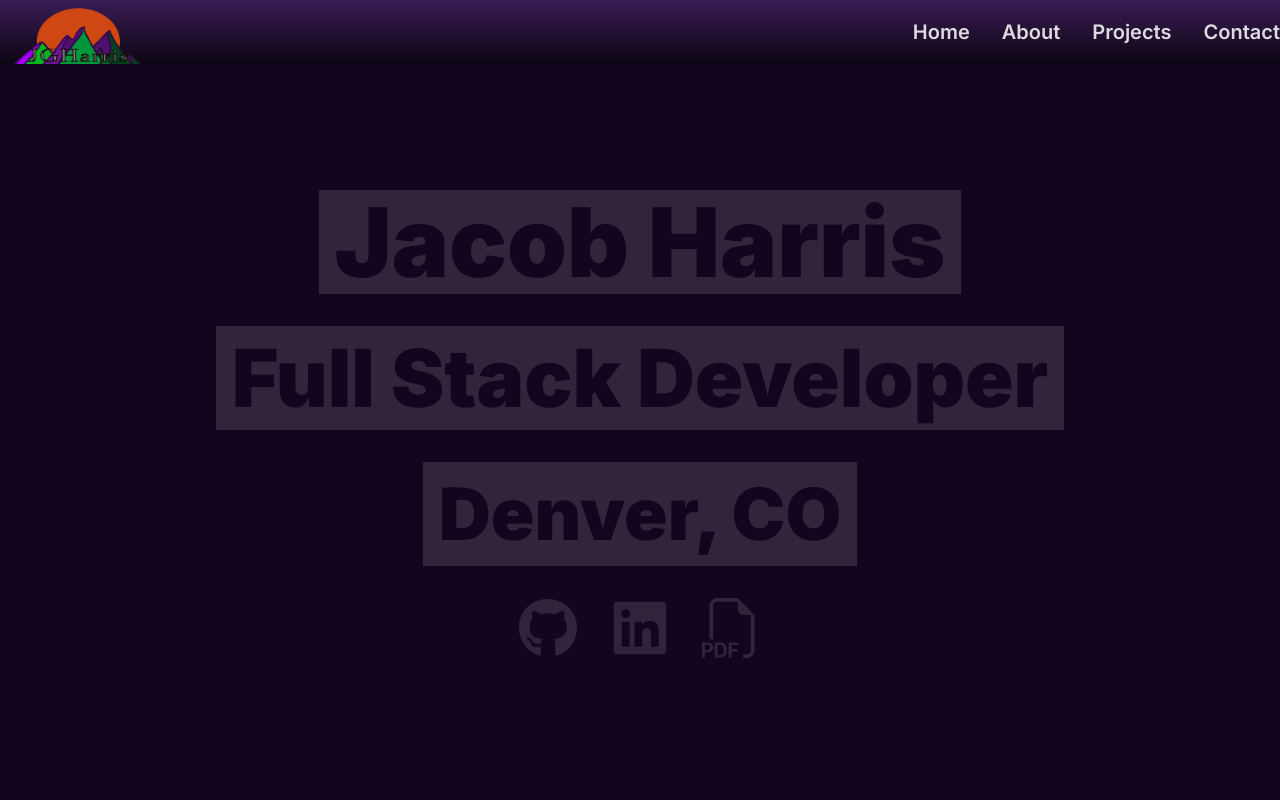
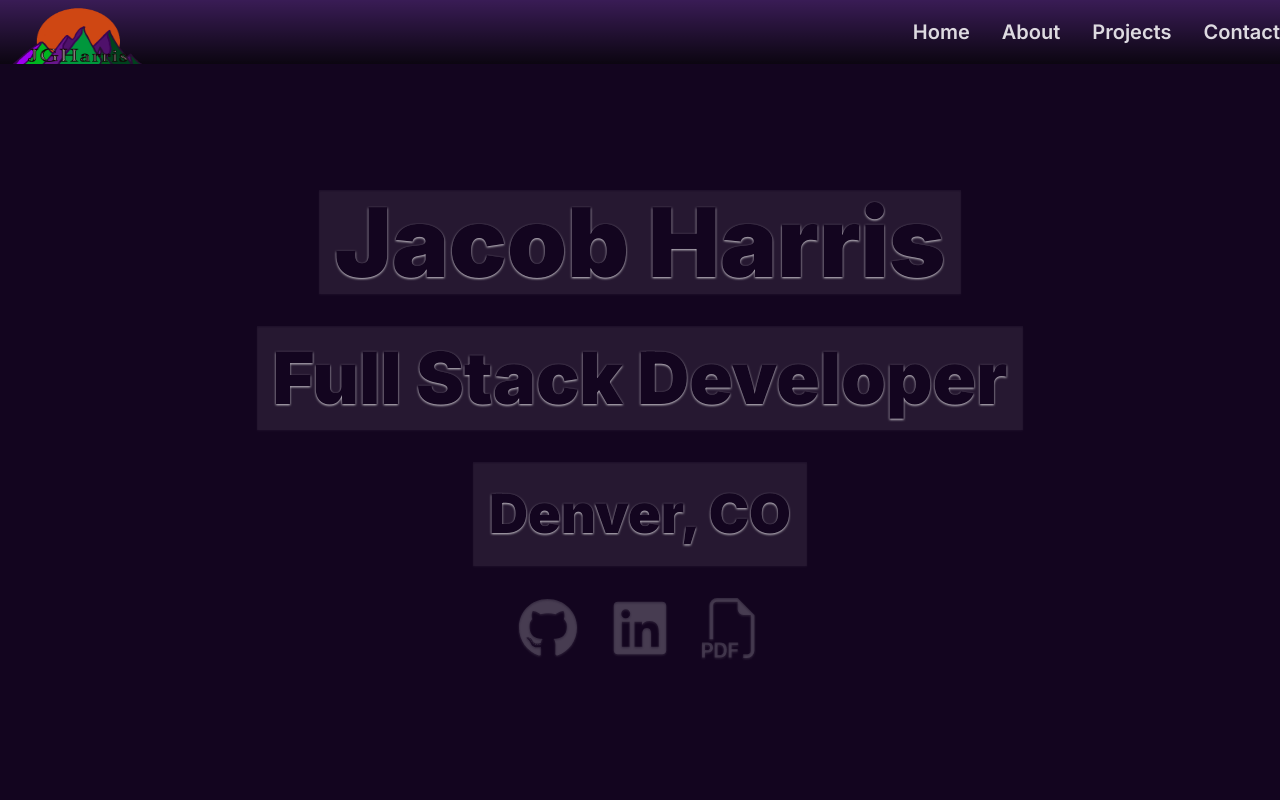
Before and after one commit to jgharris314/portfolio-02052024, a Next.js app: page / in a window 1280 px wide. Shown: the top 800 px of the page. Built offline with nearby package versions, Linux system fonts and the light colour scheme.

Commit message:
added styles to home and nav

```diff
--- a/app/components/Nav/Desktop.tsx
+++ b/app/components/Nav/Desktop.tsx
@@ -2,12 +2,11 @@ import Image from "next/image"
 import { v4 as uuidv4 } from "uuid"
 import logo from "../../assets/logo.png"
 import SectionContainer from "../SectionContainer"
-
 import { navOptions } from "./constants"
 
 export default function DesktopNav() {
   return (
-    <SectionContainer bgClasses="hidden lg:block bg-mothPurple-0  bg-gradient-to-t from-black/90 to-black/50 fixed h-16 w-screen left-0 top-0">
+    <SectionContainer bgClasses="hidden lg:block bg-mothPurple-0  bg-gradient-to-t from-black/90 to-black/50 fixed h-16 w-screen left-0 top-0 z-50">
       <div className="relative flex w-full justify-between h-16 items-center">
         <div className="w-full">
           {" "}
--- a/app/components/Nav/Mobile.tsx
+++ b/app/components/Nav/Mobile.tsx
@@ -6,6 +6,7 @@ import { MdClose } from "react-icons/md"
 import SectionContainer from "../SectionContainer"
 import Image from "next/image"
 import { useRouter } from "next/navigation"
+import { Transition } from "@headlessui/react"
 import logo from "../../assets/logo.png"
 import { navOptions } from "./constants"
 
@@ -19,13 +20,13 @@ export default function MobileNav() {
     setIsOpen(false)
   }
 
-  const purpleHex = "#7338ab"
+  const orangeHex = "#f2a508"
   const greenHex = "#2cfc04"
 
   return (
     <>
       <SectionContainer
-        bgClasses="lg:hidden bg-mothPurple-0  bg-gradient-to-b from-black/90 to-black/70 fixed h-16 w-screen left-0 top-0"
+        bgClasses="lg:hidden bg-mothPurple-0  bg-gradient-to-b from-black/90 to-black/70 fixed h-16 w-screen left-0 top-0 z-50"
         additionalContentClasses="flex w-full h-16 items-center"
       >
         <div className="w-1/3">
@@ -35,7 +36,7 @@ export default function MobileNav() {
             className="h-12 flex items-center"
           >
             {isOpen ? (
-              <MdClose size={35} color={greenHex} />
+              <MdClose size={35} color={orangeHex} />
             ) : (
               <RxHamburgerMenu size={35} color={greenHex} />
             )}
@@ -44,7 +45,7 @@ export default function MobileNav() {
         <div className="relative flex w-1/3 justify-center bg-contain">
           <Image
             alt="jgharris314 logo"
-            className=" bg-mothPurple-0  bg-gradient-to-b from-black/90 to-black/70 h-16 w-40"
+            className=" bg-mothPurple-0  bg-gradient-to-b from-black/90 to-black/70 h-16 w-40 z-50"
             src={logo}
             width={0}
             height={0}
@@ -55,7 +56,7 @@ export default function MobileNav() {
       </SectionContainer>
 
       {isOpen && (
-        <div className="h-screen fixed top-16 left-0 w-screen bg-mothBlack-0 lg:hidden transition-transform">
+        <div className="h-screen fixed top-16 left-0 w-screen bg-mothBlack-0 lg:hidden transition-transform z-50">
           {
             <ul className="flex flex-col w-full items-start justify-start gap-4 text-mothGrey-0 p-6 md:px-12">
               {navOptions.map((option) => {
--- a/app/components/sections/Home.tsx
+++ b/app/components/sections/Home.tsx
@@ -3,26 +3,37 @@ import { FaGithub, FaLinkedin } from "react-icons/fa"
 import { BsFiletypePdf } from "react-icons/bs"
 
 export default function Home() {
-  const labelClasses = "bg-mothGrey-0/15 p-1 md:p-4 text-mothBlack-0 font-black"
+  const labelClasses =
+    "bg-mothGrey-0/5 p-1 md:p-4 text-mothBlack-0 font-black drop-shadow-[0_1.2px_1.2px_rgba(255,255,255,0.8)]"
 
   return (
     <SectionContainer
       bgClasses={`h-screen bg-mothBlack-0 pt-12`}
       id="home"
-      additionalContentClasses="flex flex-col gap-8 justify-center items-center h-full w-full text-center  leading-[72px]"
+      additionalContentClasses="flex flex-col gap-8 justify-center items-center h-full w-full text-center  leading-[54px] md:leading-[72px]"
     >
-      <h1 className={`${labelClasses} text-[72px]  md:text-[96px] `}>
+      <h1
+        className={`${labelClasses} text-[54px] md:text-[72px] lg:text-[96px]`}
+      >
         Jacob Harris
       </h1>
-      <h2 className={`${labelClasses} text-[54px] md:text-[80px]`}>
+      <h2
+        className={`${labelClasses} text-[40px] md:text-[54px] lg:text-[72px]`}
+      >
         Full Stack Developer
       </h2>
-      <h3 className={`${labelClasses} text-[48px] md:text-[72px]`}>
+      <h3
+        className={`${labelClasses} text-[36px] md:text-[40px] lg:text-[54px]`}
+      >
         Denver, CO
       </h3>
       <div className="flex w-full justify-center items-center gap-8">
         <a href="https://github.com/jgharris314" target="_blank">
-          <FaGithub color="#dddae025" size={60} className="hover:fill-white" />{" "}
+          <FaGithub
+            color="#dddae025"
+            size={60}
+            className="hover:fill-white drop-shadow-[0_1.2px_1.2px_rgba(255,255,255,0.8)]"
+          />{" "}
         </a>
         <a
           href="https://www.linkedin.com/in/jacob-harris-web-dev/"
@@ -31,7 +42,7 @@ export default function Home() {
           <FaLinkedin
             color="#dddae025"
             size={60}
-            className="hover:fill-[#0077B5]"
+            className="hover:fill-[#0077B5] drop-shadow-[0_1.2px_1.2px_rgba(255,255,255,0.8)]"
           />
         </a>
         <a
@@ -42,7 +53,7 @@ export default function Home() {
           <BsFiletypePdf
             color="#dddae025"
             size={60}
-            className="hover:fill-mothGreen-0"
+            className="hover:fill-mothGreen-0 drop-shadow-[0_1.2px_1.2px_rgba(255,255,255,0.8)]"
           />
           <span className="absolute top-[4.5rem] -left-3 scale-0 rounded bg-mothBlack-0 p-2 text-xs text-white group-hover:scale-100">
             Download My Resume!
--- a/app/layout.tsx
+++ b/app/layout.tsx
@@ -1,22 +1,22 @@
-import type { Metadata } from "next";
-import { Inter } from "next/font/google";
-import "./globals.css";
+import type { Metadata } from "next"
+import { Inter } from "next/font/google"
+import "./globals.css"
 
-const inter = Inter({ subsets: ["latin"] });
+const inter = Inter({ subsets: ["latin"] })
 
 export const metadata: Metadata = {
-  title: "Create Next App",
-  description: "Generated by create next app",
-};
+  title: "Jacob Harris | Web Developer",
+  description: "Jacob Harris: a full stack web developer located in Denver, CO",
+}
 
 export default function RootLayout({
   children,
 }: Readonly<{
-  children: React.ReactNode;
+  children: React.ReactNode
 }>) {
   return (
     <html lang="en">
       <body className={inter.className}>{children}</body>
     </html>
-  );
+  )
 }
--- a/package.json
+++ b/package.json
@@ -9,6 +9,7 @@
     "lint": "next lint"
   },
   "dependencies": {
+    "@headlessui/react": "^1.7.18",
     "next": "14.1.0",
     "react": "^18",
     "react-dom": "^18",
```
Also changed, not shown: 1 other file (tests, documents, lock files or other folders).
